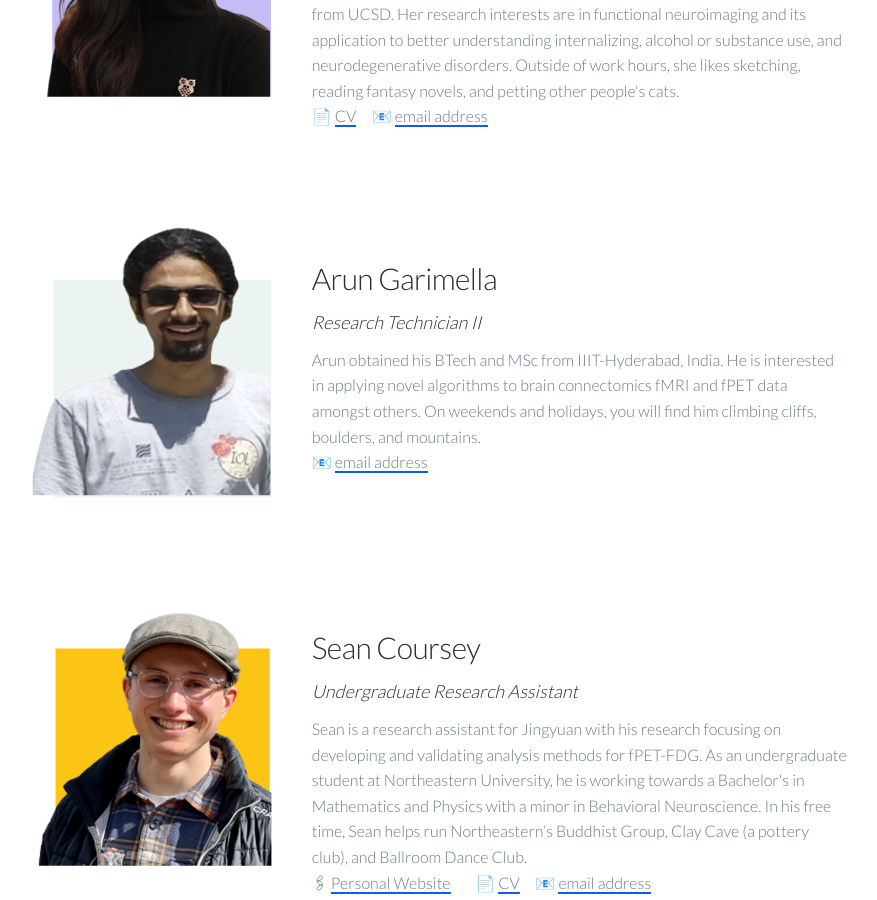
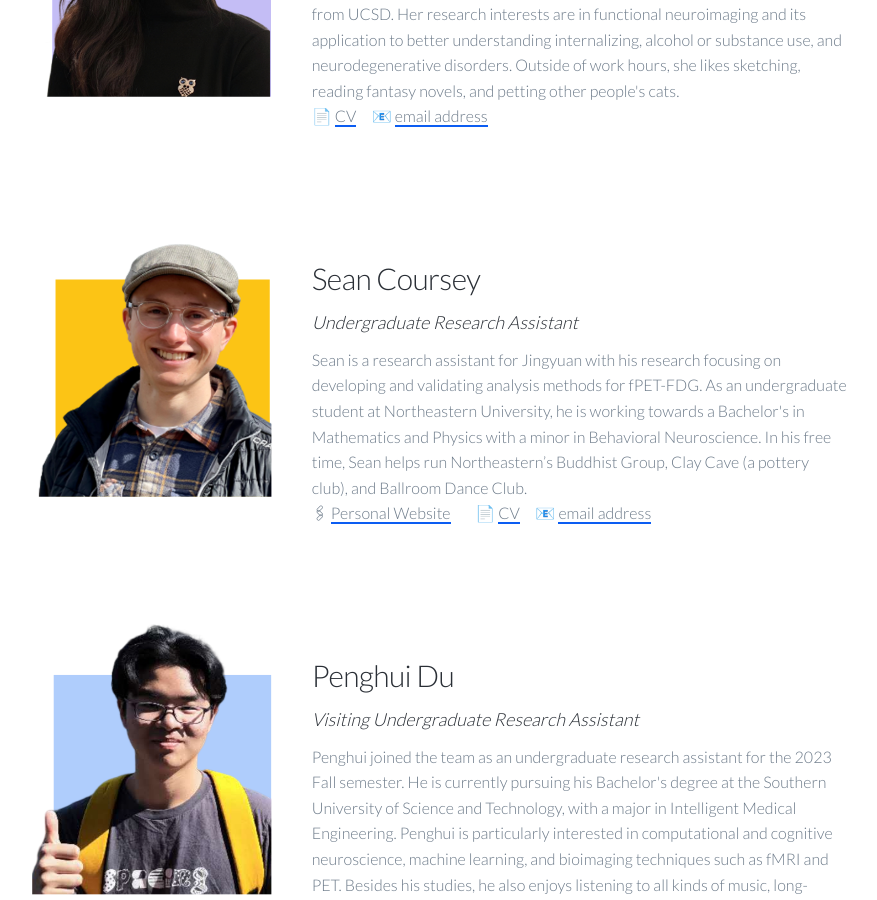
Before and after one commit to CANDYlaboratory/candylab.github.io, a Jekyll site: the page built from _pages/people.md, in a window 1280 px wide and 900 px high, scrolled down 1395 px. Shown: the whole window, without its empty margins (392-1269 px from the left). Built offline with Jekyll 4.4.1, drawn with Linux system fonts in a browser that asks for light colours; nearby versions of some CDN libraries.

Commit message:
Update people.md

```diff
--- a/_pages/people.md
+++ b/_pages/people.md
@@ -50,19 +50,6 @@ layout: simple
     </p1>
 </div>
 </section_dakota>
-
-<section_dakota class='people'>
-	<img src="/images/Arun.png" >
-<div class='text'>
-	<h3>Arun Garimella</h3>
-	<h6><em>Research Technician II</em></h6>
-    <p1>Arun obtained his BTech and MSc from IIIT-Hyderabad, India. He is interested in applying novel algorithms to brain connectomics fMRI and fPET data amongst others. On weekends and holidays, you will find him climbing cliffs, boulders, and mountains. <br>
-	📧 <a href = "mailto:AHGARIMELLA@mgh.harvard.edu">email address</a>
-    </p1>
-</div>
-</section_dakota>
-
-
 
 <section_dakota class='people'>
 	<img src="/images/Sean.png" >
```
